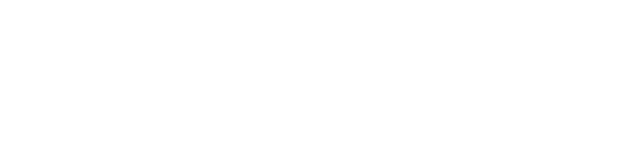
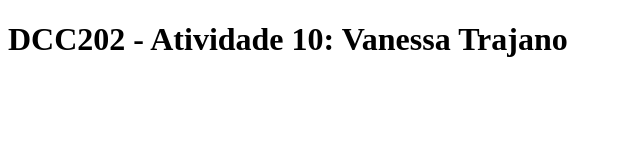
Before and after one commit to ufjf-dcc202/ufjf-dcc202-2023-3-a-atv10-VanessaTrajano, a website: page index.html in a window 1280 px wide. Shown: the whole page, without its empty margins (0-640 px from the left). Drawn offline with Linux system fonts and the light colour scheme.

Commit message:
Adiciona o main e o h1

```diff
--- a/index.html
+++ b/index.html
@@ -6,6 +6,8 @@
     <title>DCC202 - Atividade 10: Vanessa Trajano</title>
 </head>
 <body>
-
+    <main>
+        <h1>DCC202 - Atividade 10: Vanessa Trajano</h1>
+    </main>
 </body>
 </html>
```
